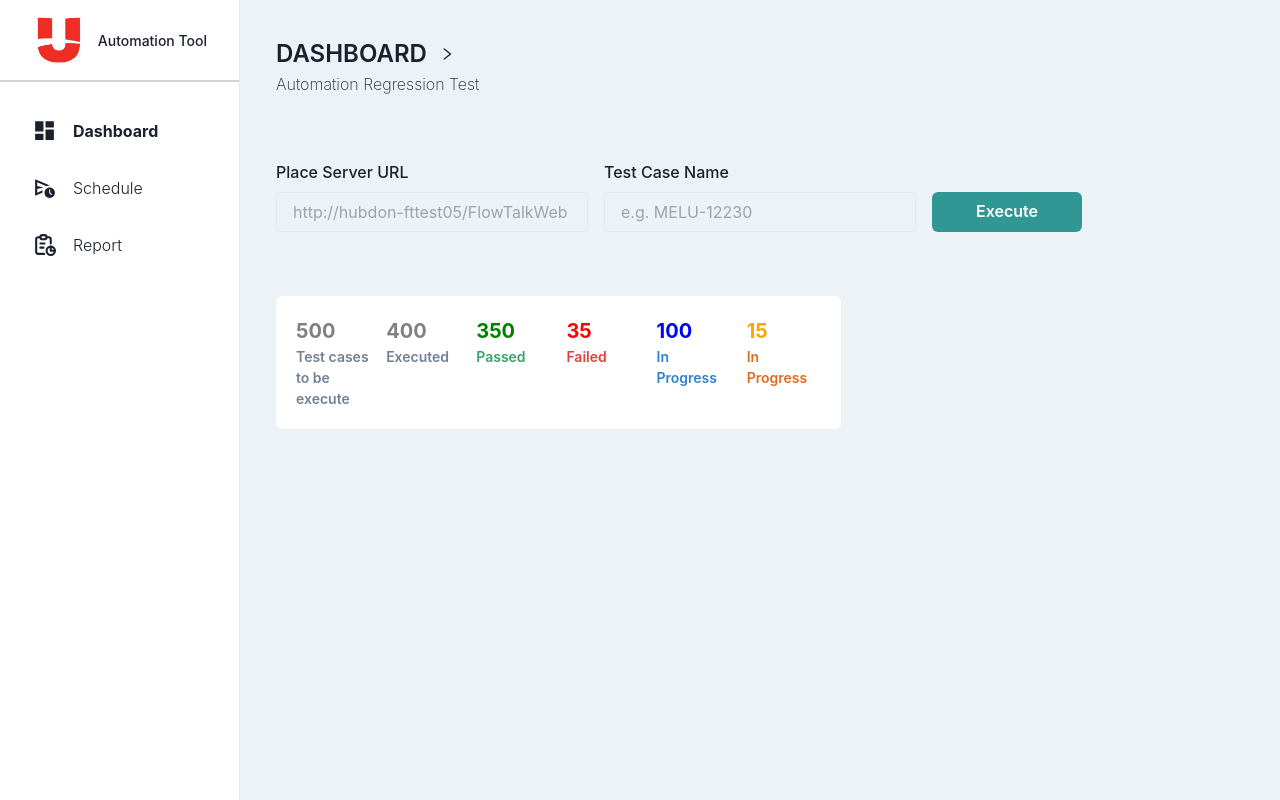
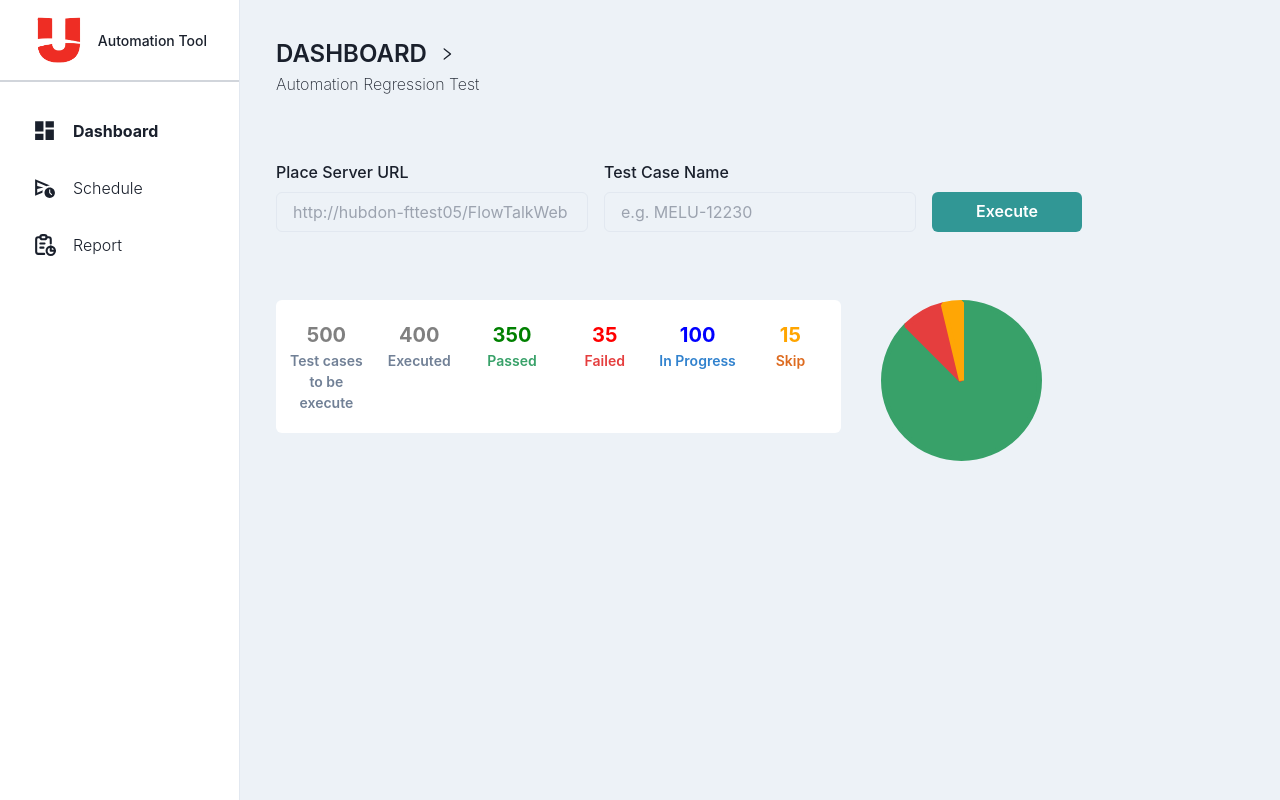
Before and after one commit to techyhk/automation-dashboard, a React (Vite) app: page /dashboard in a window 1280 px wide. Built offline with nearby package versions, Linux system fonts and the light colour scheme.

Commit message:
feat(#20): dashboard chart ui

```diff
--- a/package.json
+++ b/package.json
@@ -13,6 +13,7 @@
     "@chakra-ui/react": "^2.1.2",
     "@emotion/react": "^11",
     "@emotion/styled": "^11",
+    "chart.js": "^3.8.0",
     "eslint": "^8.17.0",
     "eslint-config-prettier": "^8.5.0",
     "eslint-config-react": "^1.1.7",
@@ -21,6 +22,7 @@
     "eslint-plugin-react-hooks": "^4.5.0",
     "framer-motion": "^6",
     "react": "^18.0.0",
+    "react-chartjs-2": "^4.1.0",
     "react-dom": "^18.0.0",
     "react-hook-form": "^7.31.3",
     "react-icons": "^4.4.0",
--- /dev/null
+++ b/src/pages/Dashboard/components/Chart.tsx
@@ -0,0 +1,44 @@
+import React from 'react';
+import { Chart as ChartJS, ArcElement, Tooltip, Legend } from 'chart.js';
+import { Pie } from 'react-chartjs-2';
+
+import { dataTranslate } from '../configs/dataTranslate';
+import { SummaryData } from '../types/summary_data';
+
+ChartJS.register(ArcElement, Tooltip, Legend);
+
+export const Chart = ({ data }: { data: SummaryData }) => {
+  const generatePieData = (data: SummaryData) => {
+    return {
+      labels: [
+        dataTranslate['passed'],
+        dataTranslate['failed'],
+        dataTranslate['skip'],
+      ],
+      datasets: [
+        {
+          data: [data['passed'], data['failed'], data['skip']],
+          backgroundColor: ['#38a169', '#e53e3e', '#ffa605'],
+          borderColor: ['#38a169', '#e53e3e', '#ffa605'],
+          borderWidth: 5,
+        },
+      ],
+    };
+  };
+
+  return (
+    <Pie
+      data={generatePieData(data)}
+      options={{
+        plugins: {
+          tooltip: {
+            enabled: false,
+          },
+          legend: {
+            display: false,
+          },
+        },
+      }}
+    />
+  );
+};
--- a/src/pages/Dashboard/components/ExecutionForm.tsx
+++ b/src/pages/Dashboard/components/ExecutionForm.tsx
@@ -28,12 +28,8 @@ export const ExecutionForm = () => {
 
   return (
     <form onSubmit={handleSubmit(onSubmit)}>
-      <div
-        className={`grid gap-4 md:grid-cols-3 grid-cols-1 ${
-          errors.url || errors.name ? 'items-center' : 'items-end'
-        }`}
-      >
-        <FormControl isInvalid={errors.url}>
+      <div className="grid gap-4 md:grid-cols-3 grid-cols-1">
+        <FormControl isInvalid={errors.url} className="md:h-24">
           <FormLabel htmlFor="first-name">Place Server URL</FormLabel>
           <Input
             id="url"
@@ -49,7 +45,7 @@ export const ExecutionForm = () => {
           </FormErrorMessage>
         </FormControl>
 
-        <FormControl isInvalid={errors.name}>
+        <FormControl isInvalid={errors.name} className="md:h-24">
           <FormLabel htmlFor="first-name">Test Case Name</FormLabel>
           <Input
             id="name"
@@ -64,9 +60,8 @@ export const ExecutionForm = () => {
           </FormErrorMessage>
         </FormControl>
 
-        <div>
+        <div className="md:h-24 flex items-center md:mt-1">
           <Button
-            mt={(errors.name || errors.url) && 1}
             width={150}
             colorScheme="teal"
             isLoading={isSubmitting}
--- a/src/pages/Dashboard/components/Summary.tsx
+++ b/src/pages/Dashboard/components/Summary.tsx
@@ -1,5 +1,6 @@
 import { Text } from '@chakra-ui/react';
 import React from 'react';
+import { dataTranslate } from '../configs/dataTranslate';
 
 import { SummaryData } from '../types/summary_data';
 
@@ -19,7 +20,7 @@ const renderData = ({
   key: any;
 }) => {
   return (
-    <div key={key}>
+    <div key={key} className="flex items-center flex-col text-center">
       <Text fontSize="xl" fontWeight="bold" color={`${color}`}>
         {amount}
       </Text>
@@ -32,17 +33,6 @@ const renderData = ({
 };
 
 export const Summary = ({ data }: SummaryProps) => {
-  const textObj: {
-    [key in keyof SummaryData]: string;
-  } = {
-    to_be_execute: 'Test cases to be execute',
-    executed: 'Executed',
-    passed: 'Passed',
-    failed: 'Failed',
-    in_progress: 'In Progress',
-    skip: 'In Progress',
-  };
-
   const colorObj: {
     [key in keyof SummaryData]: string;
   } = {
@@ -56,13 +46,13 @@ export const Summary = ({ data }: SummaryProps) => {
 
   return (
     <div
-      className={`bg-white rounded-md p-5 grid gap-4 md:grid-cols-6 md:grid-cols-1`}
+      className={`bg-white rounded-md px-3 py-5 grid gap-4 md:grid-cols-6 grid-cols-1`}
     >
       {Object.keys(data).map((key, index) =>
         renderData({
           key: index,
           amount: (data as any)[key],
-          name: (textObj as any)[key],
+          name: (dataTranslate as any)[key],
           color: (colorObj as any)[key],
         })
       )}
--- /dev/null
+++ b/src/pages/Dashboard/configs/dataTranslate.ts
@@ -0,0 +1,12 @@
+import { SummaryData } from '../types/summary_data';
+
+export const dataTranslate: {
+  [key in keyof SummaryData]: string;
+} = {
+  to_be_execute: 'Test cases to be execute',
+  executed: 'Executed',
+  passed: 'Passed',
+  failed: 'Failed',
+  in_progress: 'In Progress',
+  skip: 'Skip',
+};
--- a/src/pages/Dashboard/index.tsx
+++ b/src/pages/Dashboard/index.tsx
@@ -3,8 +3,17 @@ import { MainWrapper } from '@components/MainWrapper';
 import { Header } from '@components/Header';
 import { ExecutionForm } from './components/ExecutionForm';
 import { Summary } from './components/Summary';
+import { Chart } from './components/Chart';
 
 export const Dashboard = () => {
+  const data = {
+    to_be_execute: 500,
+    executed: 400,
+    passed: 350,
+    failed: 35,
+    in_progress: 100,
+    skip: 15,
+  };
   return (
     <MainWrapper>
       <Header name="Dashboard" />
@@ -13,20 +22,13 @@ export const Dashboard = () => {
         <ExecutionForm />
       </div>
 
-      <div className="mt-16 gap-10 grid md:grid-cols-5 grid-cols-1">
-        <div className="col-span-3">
-          <Summary
-            data={{
-              to_be_execute: 500,
-              executed: 400,
-              passed: 350,
-              failed: 35,
-              in_progress: 100,
-              skip: 15,
-            }}
-          />
+      <div className="md:mt-10 mt-16 gap-10 grid xl:grid-cols-5 lg:grid-cols-3 grid-cols-1">
+        <div className="xl:col-span-3 lg:col-span-2">
+          <Summary data={data} />
         </div>
-        <div></div>
+        <div>
+          <Chart data={data} />
+        </div>
       </div>
     </MainWrapper>
   );
```
Also changed, not shown: 1 other file (tests, documents, lock files or other folders).
